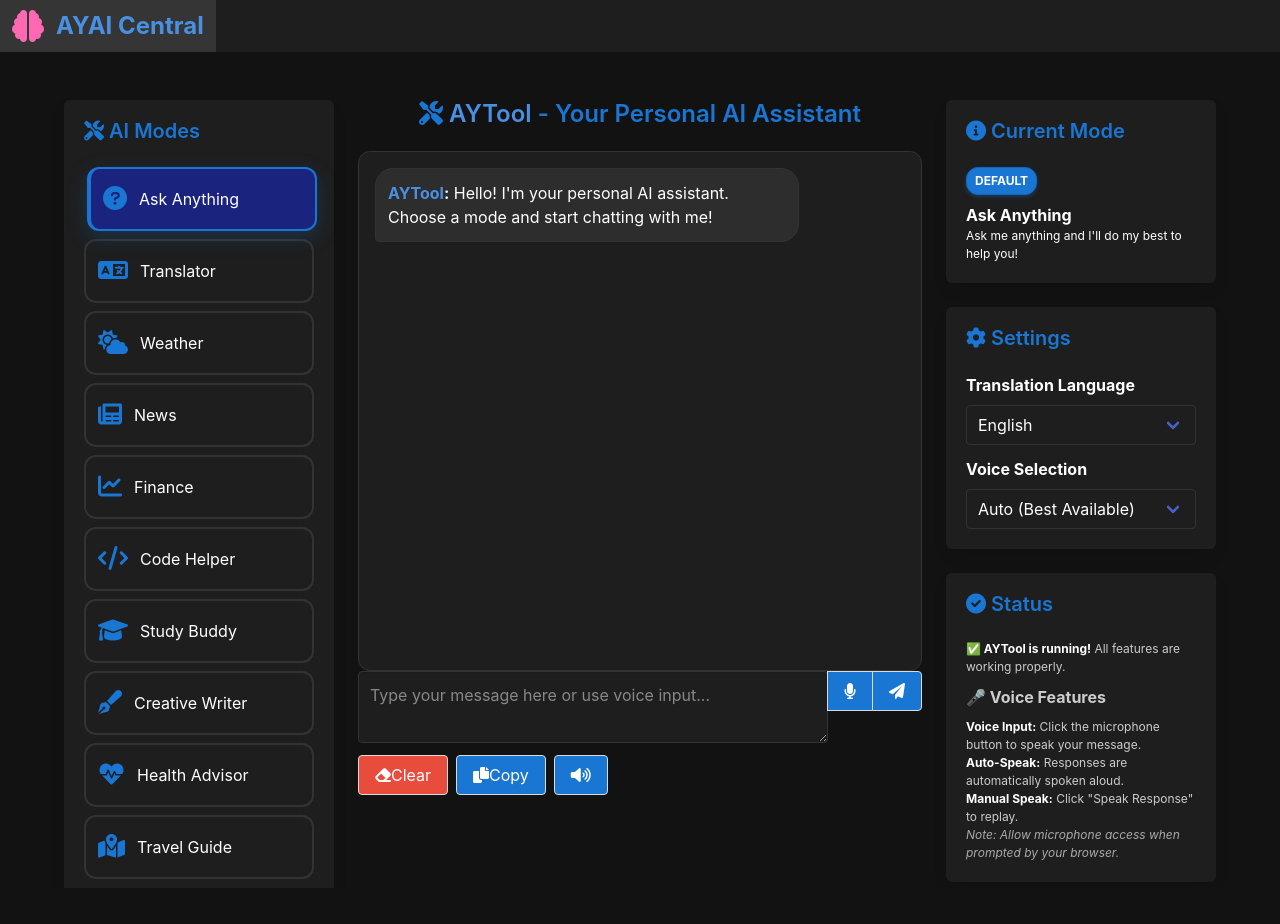
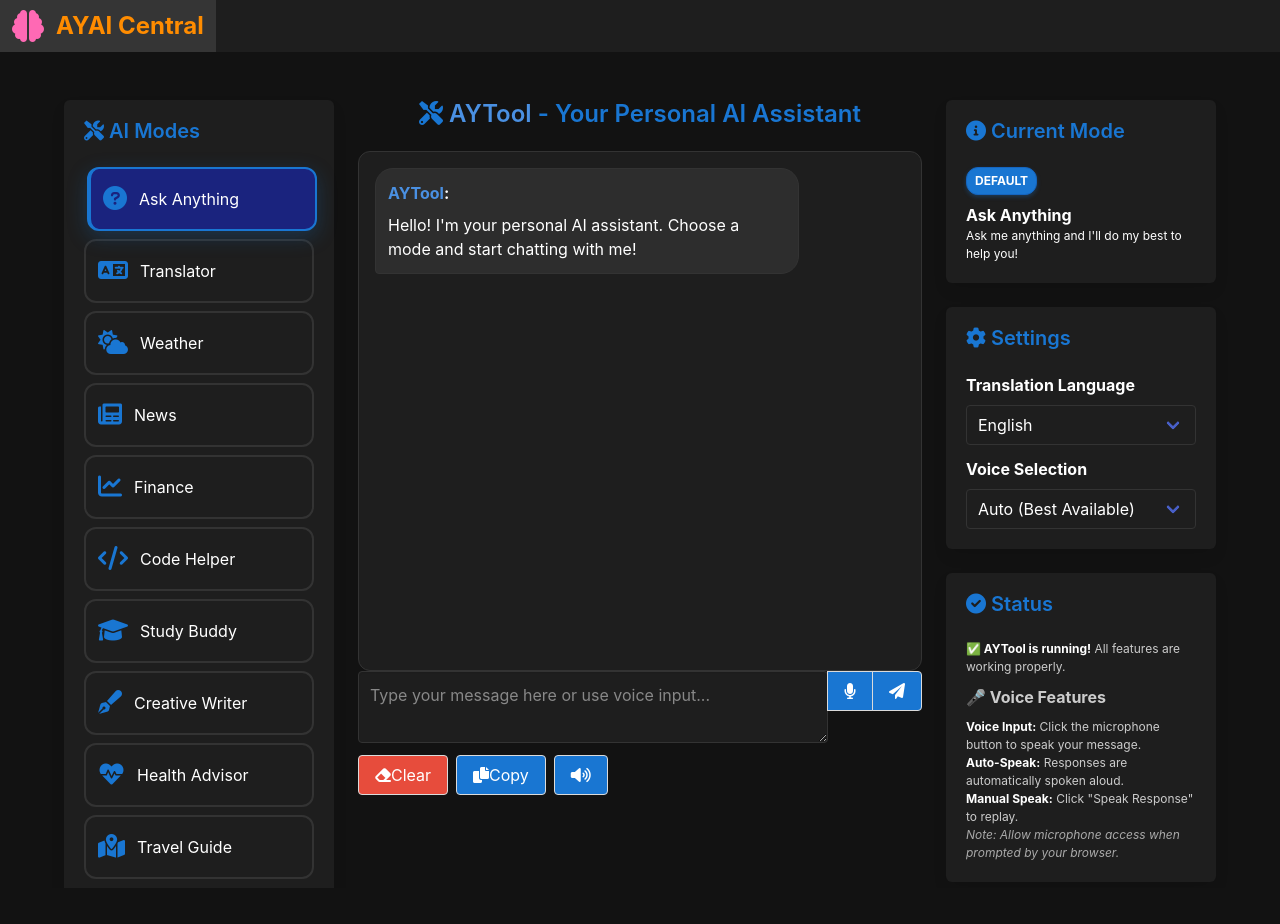
Before and after one commit to atulyadav128/translate, a Flask app: page / in a window 1280 px wide. Run offline with Flask 3, Linux system fonts and the light colour scheme; some libraries are stand-ins or nearby versions.

Commit message:
Change AYAI Central to amber, make chat responses blue, fix AYTool spacing

```diff
--- a/templates/index.html
+++ b/templates/index.html
@@ -72,6 +72,9 @@
             color: #ffffff;
             margin-right: 20%;
             border-radius: 18px 18px 18px 4px;
+        }
+        .bot-message .content div:not(.is-size-7) {
+            color: #4A90E2 !important;
         }
         .mode-badge {
             font-size: 0.75rem;
@@ -255,7 +258,7 @@
         <div class="navbar-brand">
             <a class="navbar-item" href="/" style="color: #ffffff !important;">
                 <i class="fas fa-brain" style="color: #FF69B4 !important; margin-right: 0.75rem; font-size: 2rem;"></i>
-                <strong style="color: #4A90E2 !important; font-size: 1.5rem;">AYAI Central</strong>
+                <strong style="color: #FF8C00 !important; font-size: 1.5rem;">AYAI Central</strong>
             </a>
         </div>
     </nav>
@@ -328,7 +331,7 @@
                     <div class="chat-container" id="chatContainer">
                         <div class="message bot-message">
                             <div class="content">
-                                <strong><span style="color: #4A90E2 !important;">AYTool</span>:</strong> Hello! I'm your personal AI assistant. Choose a mode and start chatting with me!
+                                <strong><span style="color: #4A90E2 !important;">AYTool</span>:</strong><br><span style="margin-top: 0.5rem; display: block;">Hello! I'm your personal AI assistant. Choose a mode and start chatting with me!</span>
                     </div>
                 </div>
             </div>
@@ -565,7 +568,7 @@
             messageDiv.innerHTML = `
                 <div class="content">
                     <strong>${sender === 'user' ? 'You' : '<span style="color: #4A90E2 !important;">AYTool</span>'}:</strong> ${modeBadge}
-                    <div class="mt-2">${text}</div>
+                    <div class="mt-2" style="margin-top: 0.5rem !important;">${text}</div>
                     <div class="is-size-7 has-text-grey mt-1">${timestamp}</div>
                 </div>
             `;
@@ -599,7 +602,7 @@
             document.getElementById('chatContainer').innerHTML = `
                 <div class="message bot-message">
                     <div class="content">
-                        <strong><span style="color: #4A90E2 !important;">AYTool</span>:</strong> Chat cleared! How can I help you today?
+                        <strong><span style="color: #4A90E2 !important;">AYTool</span>:</strong><br><span style="margin-top: 0.5rem; display: block;">Chat cleared! How can I help you today?</span>
                     </div>
                 </div>
             `;
```
